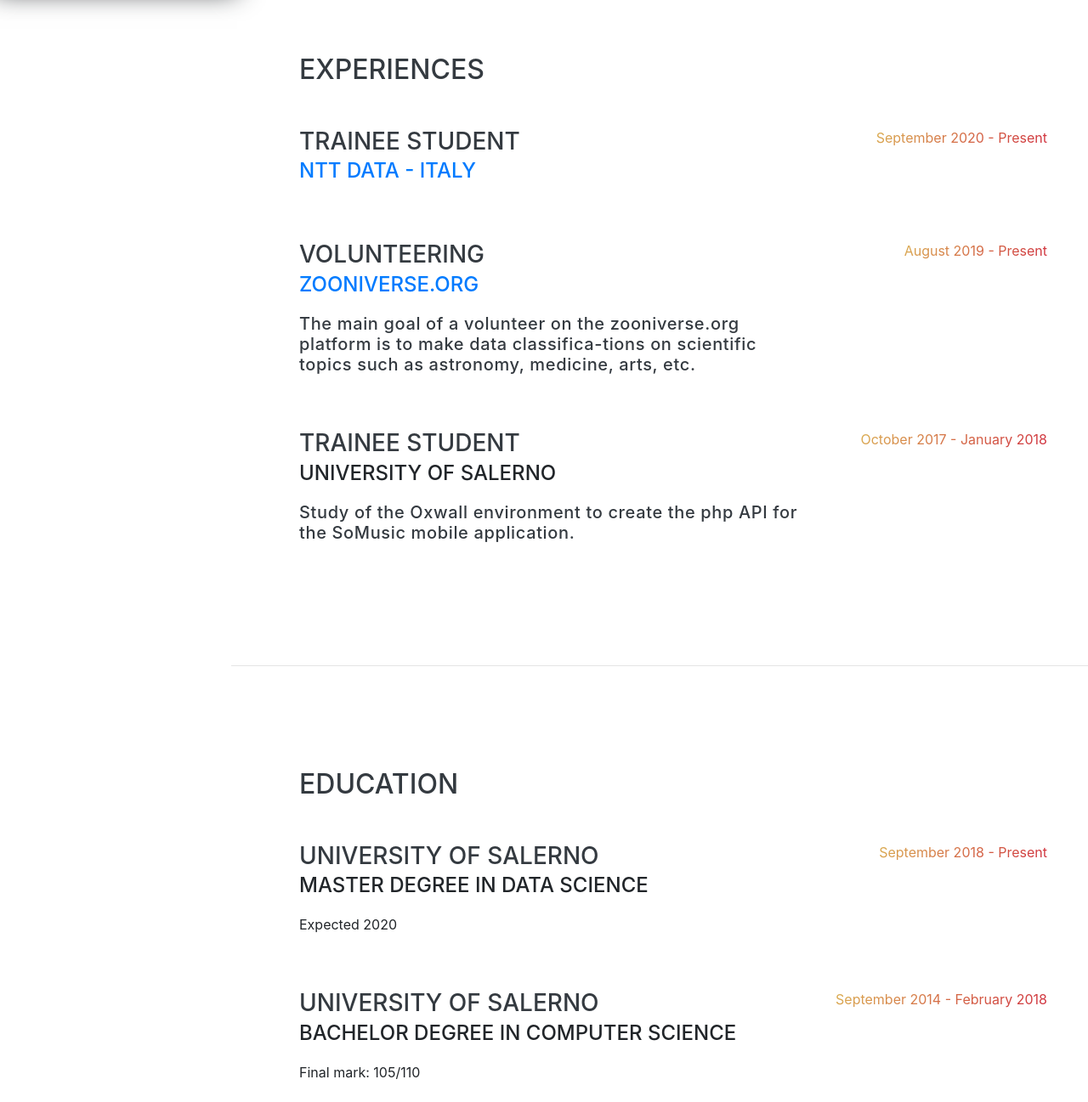
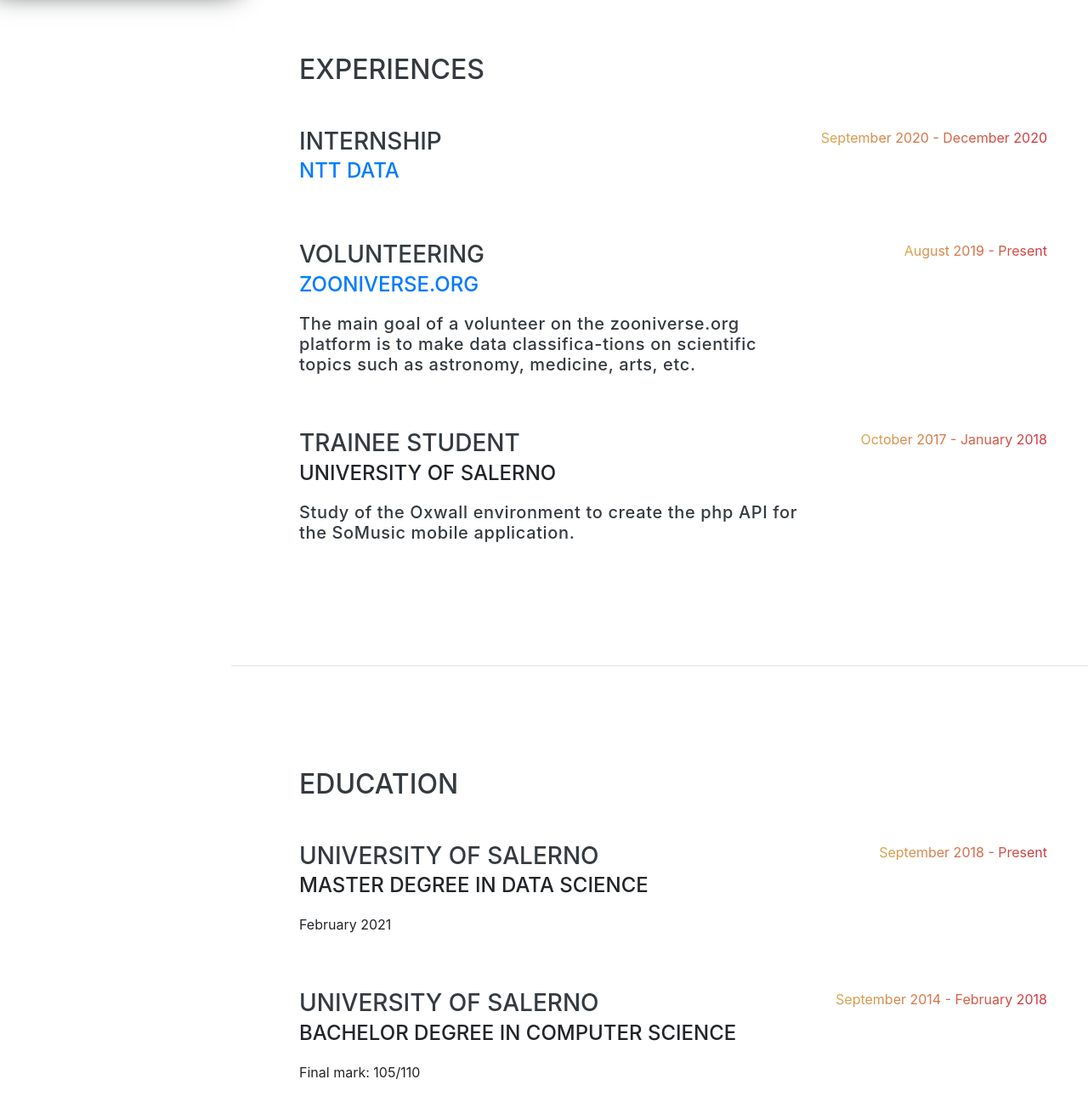
Before and after one commit to simonefinelli/s-finelli, a website with bundled scripts: page index.html in a window 1280 px wide. Shown: the part 818-2115 px from the top of the page at 85% size. Built offline with nearby package versions, Linux system fonts and the light colour scheme; files whose address does not match are found by name; a web font is replaced by a local one.

Commit message:
Edit some informations

```diff
--- a/index.html
+++ b/index.html
@@ -101,13 +101,13 @@
 
         <div class="resume-item d-flex flex-column flex-md-row justify-content-between mb-5">
           <div class="resume-content">
-            <h3 class="mb-0">Trainee Student</h3>
-            <div class="subheading mb-3"><a href="https://www.nttdata.com/global/en/" target="_blank">NTT DATA - Italy</a></div>
+            <h3 class="mb-0">Internship</h3>
+            <div class="subheading mb-3"><a href="https://www.nttdata.com/global/en/" target="_blank">NTT DATA</a></div>
             <h5></h5>
             <p></p>
           </div>
           <div class="resume-date text-md-right">
-            <span class="text-primary">September 2020 - Present</span>
+            <span class="text-primary">September 2020 - December 2020</span>
           </div>
         </div>
 
@@ -152,7 +152,7 @@
           <div class="resume-content">
             <h3 class="mb-0">University of Salerno</h3>
             <div class="subheading mb-3">Master Degree in Data Science</div>
-            <div>Expected 2020</div>
+            <div>February 2021</div>
             <p></p>
           </div>
           <div class="resume-date text-md-right">
```
